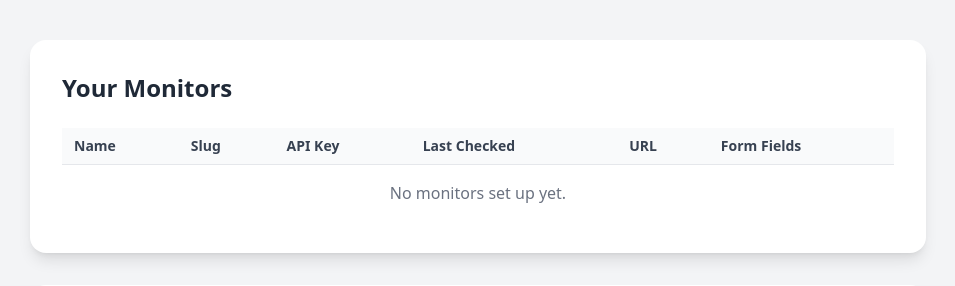
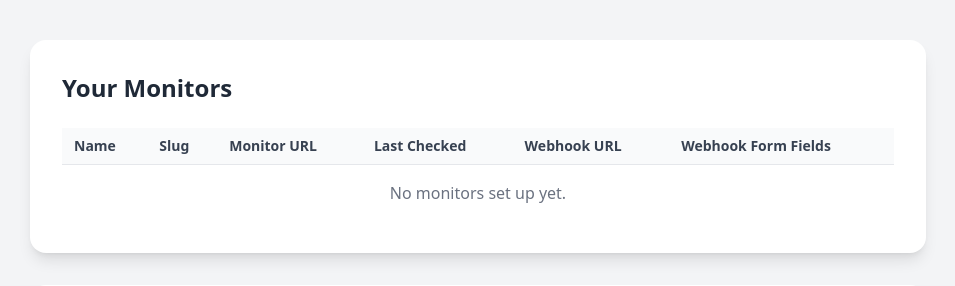
Before and after one commit to Roadmaster/roadmr-cron-monitor, a Python web app: template restarter/templates/index_logged_in.html in a window 1280 px wide. Shown: the top 286 px of the page, without its empty margins (162-1117 px from the left). Run offline with Jinja, Linux system fonts and the light colour scheme; the template is opened without the code that fills it, so the values that code supplies are empty; some libraries are stand-ins or nearby versions.

Commit message:
show monitor update url instead of api key

```diff
--- a/restarter/templates/index_logged_in.html
+++ b/restarter/templates/index_logged_in.html
@@ -14,10 +14,10 @@
         <tr>
           <th class="px-3 py-2 text-left text-sm font-semibold text-gray-700">Name</th>
           <th class="px-3 py-2 text-left text-sm font-semibold text-gray-700">Slug</th>
-          <th class="px-3 py-2 text-left text-sm font-semibold text-gray-700">API Key</th>
+          <th class="px-3 py-2 text-left text-sm font-semibold text-gray-700">Monitor URL</th>
           <th class="px-3 py-2 text-left text-sm font-semibold text-gray-700">Last Checked</th>
-          <th class="px-3 py-2 text-left text-sm font-semibold text-gray-700">URL</th>
-          <th class="px-3 py-2 text-left text-sm font-semibold text-gray-700">Form Fields</th>
+          <th class="px-3 py-2 text-left text-sm font-semibold text-gray-700">Webhook URL</th>
+          <th class="px-3 py-2 text-left text-sm font-semibold text-gray-700">Webhook Form Fields</th>
         </tr>
       </thead>
       <tbody class="bg-white divide-y divide-gray-100">
@@ -25,7 +25,7 @@
         <tr>
           <td class="px-3 py-2 text-sm text-gray-800">{{ monitor.name }}</td>
           <td class="px-3 py-2 text-sm text-gray-800">{{ monitor.slug }}</td>
-          <td class="px-3 py-2 text-sm text-gray-800">{{ monitor.api_key }}</td>
+          <td class="px-3 py-2 text-sm text-gray-800">{{ url_for("monitor_update", monitor_key=monitor.api_key, _external=True)  }}</td>
           <td class="px-3 py-2 text-sm text-gray-800">{{ monitor.last_checked }}</td>
           <td class="px-3 py-2 text-sm text-gray-800 break-all">{{ monitor.url }}</td>
           <td class="px-3 py-2 text-sm text-gray-800 whitespace-pre-wrap"><code>{{ monitor.form_fields }}</code></td>
```
